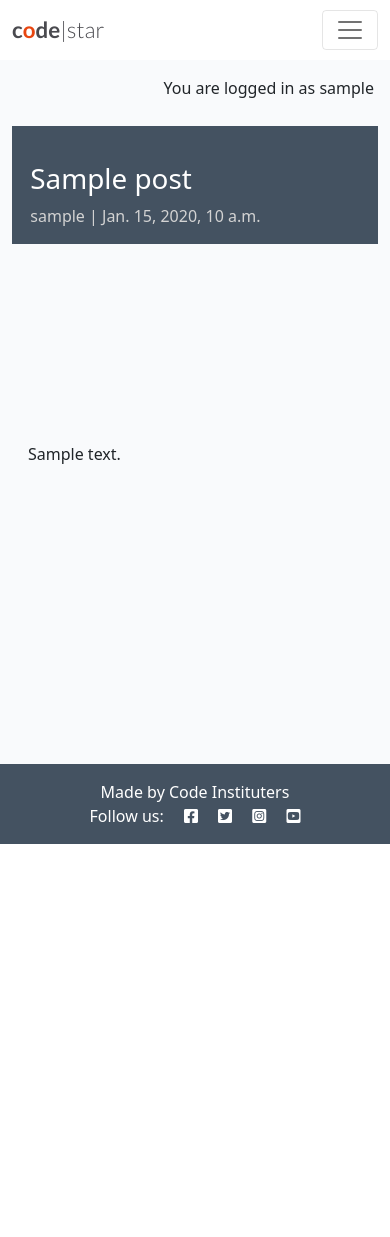
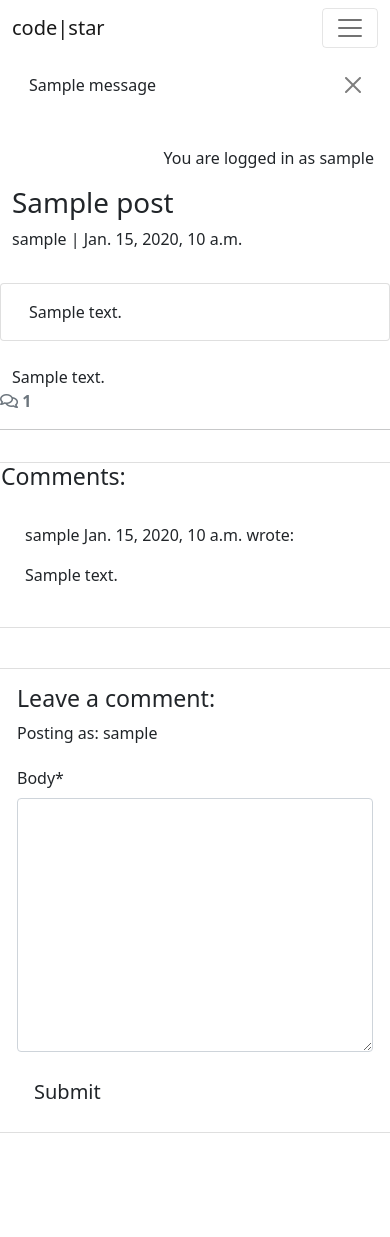
Before and after one commit to aimeelittle1708-hub/code-blog, a Django app: a page that uses templates/base.html in a window 390 px wide. Before the commit the page ends 844 px from the top, so only its background shows below. Run offline with Django 4.2, Linux system fonts and the light colour scheme; a user stored in the database is signed in; tables that the repository leaves empty hold one stand-in row (values such as "Sample post"); one stand-in notice (Sample message) is shown; some libraries are stand-ins or nearby versions.

Commit message:
Add comment form

```diff
--- /dev/null
+++ b/blog/forms.py
@@ -0,0 +1,9 @@
+from .models import Comment
+from django import forms
+
+
+
+class CommentForm(forms.ModelForm):
+    class Meta:
+        model = Comment
+        fields = ('body',)
--- a/blog/templates/blog/post_detail.html
+++ b/blog/templates/blog/post_detail.html
@@ -1,5 +1,6 @@
 {% extends 'base.html' %} {% block content %}
 {% load static %}
+{% load crispy_forms_tags %}
 
 <div class="masthead">
     <div class="container">
@@ -29,6 +30,67 @@
             </div>
         </div>
     </div>
+    <p class="card-text">{{ post.content | safe }}</p>
 </div>
-
+</div>
+</div>
+<!-- Displaying count of comments -->
+<div class="row">
+    <div class="col-12">
+        <strong class="text-secondary">
+            <i class="far fa-comments"></i> {{ comment_count }}
+        </strong>
+    </div>
+    <div class="col-12">
+        <hr>
+    </div>
+</div>
+<!-- Displaying Comments -->
+<div class="row">
+    <div class="col-md-8 card mb-4  mt-3 ">
+        <h3>Comments:</h3>
+        <div class="card-body">
+            <!-- We want a for loop inside the empty control tags
+          to iterate through each comment in comments -->
+            {% for comment in comments %}
+            <div class="p-2 comments
+          {% if not comment.approved and comment.author == user %}
+          faded{% elif not comment.approved %} d-none{% endif %}">
+                <p class="font-weight-bold">
+                    {{ comment.author }}
+                    <span class="font-weight-normal">
+                        {{ comment.created_on }}
+                    </span> wrote:
+                </p>
+                <div id="comment{{ comment.id }}">
+                    {{ comment.body | linebreaks }}
+                </div>
+                {% if not comment.approved and comment.author == user %}
+                <p class="approval">
+                    This comment is awaiting approval
+                </p>
+                {% endif %}
+            </div>
+            <!-- Our for loop ends here -->
+            {% endfor %}
+        </div>
+    </div>
+    <!-- Creating New Comments -->
+    <div class="col-md-4 card mb-4 mt-3">
+        <div class="card-body">
+            {% if user.is_authenticated %}
+            <h3>Leave a comment:</h3>
+            <p>Posting as: {{ user.username }}</p>
+            <form id="commentForm" method="post" style="margin-top: 1.3em;">
+                {{ comment_form | crispy }}
+                {% csrf_token %}
+                <button id="submitButton" type="submit" class="btn btn-signup btn-lg">Submit</button>
+            </form>
+            {% else %}
+            <p>Log in to leave a comment</p>
+            {% endif %}
+        </div>
+    </div>
+</div>
+</div>
 {% endblock content %}
--- a/blog/views.py
+++ b/blog/views.py
@@ -1,6 +1,8 @@
 from django.shortcuts import render, get_object_or_404
 from django.views import generic
+from django.contrib import messages
 from .models import Post
+from .forms import CommentForm
 
 # Create your views here.
 class PostList(generic.ListView):
@@ -25,9 +27,30 @@
 
     queryset = Post.objects.filter(status=1)
     post = get_object_or_404(queryset, slug=slug)
+    comments = post.comments.all().order_by("-created_on")
+    comment_count = post.comments.filter(approved=True).count()
+
+    if request.method == "POST":
+        comment_form = CommentForm(data=request.POST)
+        if comment_form.is_valid():
+            comment = comment_form.save(commit=False)
+            comment.author = request.user
+            comment.post = post
+            comment.save()
+            messages.add_message(
+                request, messages.SUCCESS,
+                'Comment submitted and awaiting approval'
+            )
+
+    comment_form = CommentForm()
 
     return render(
         request,
         "blog/post_detail.html",
-        {"post": post},
+        {
+            "post": post,
+            "comments": comments,
+            "comment_count": comment_count,
+            "comment_form": comment_form,
+        },
     )
--- a/requirements.txt
+++ b/requirements.txt
@@ -3,11 +3,13 @@
 certifi==2026.1.4
 cffi==2.0.0
 charset-normalizer==3.4.4
+crispy-bootstrap5==0.7
 cryptography==46.0.4
 defusedxml==0.7.1
 dj-database-url==0.5.0
 Django==4.2.28
 django-allauth==0.57.2
+django-crispy-forms==2.5
 django-summernote==0.8.20.0
 gunicorn==20.1.0
 idna==3.11
--- a/templates/base.html
+++ b/templates/base.html
@@ -1,8 +1,6 @@
 {% load static %}
 
 {% url 'home' as home_url %}
-
-{% url 'about' as about_url %}
 {% url 'account_login' as login_url %}
 {% url 'account_signup' as signup_url %}
 {% url 'account_logout' as logout_url %}
@@ -27,7 +25,7 @@
         integrity="sha384-+0n0xVW2eSR5OomGNYDnhzAbDsOXxcvSN1TPprVMTNDbiYZCxYbOOl7+AMvyTG2x" crossorigin="anonymous">
 
     <!-- Custom CSS -->
-    <link rel="stylesheet" href="{% static 'css/styles.css' %}">
+    <link rel="stylesheet" href="{% static 'css/style.css' %}">
 
 </head>
 
@@ -76,6 +74,21 @@
         </div>
     </nav>
 
+    <!-- displaying Django messages -->
+    <div class="container">
+        <div class="row">
+            <div class="col-md-8 offset-md-2">
+                {% for message in messages %}
+                <div class="alert {{ message.tags }} alert-dismissible
+          fade show" id="msg" role="alert">
+                    {{ message | safe }}
+                    <button type="button" class="btn-close" data-bs-dismiss="alert" aria-label="Close"></button>
+                </div>
+                {% endfor %}
+            </div>
+        </div>
+    </div>
+
     <main class="flex-shrink-0 main-bg">
         {% if user.is_authenticated %}
         <p class="text-end m-3">You are logged in as {{ user }}</p>
```
Also changed, not shown: codestar/settings.py (+6 -1 lines).
